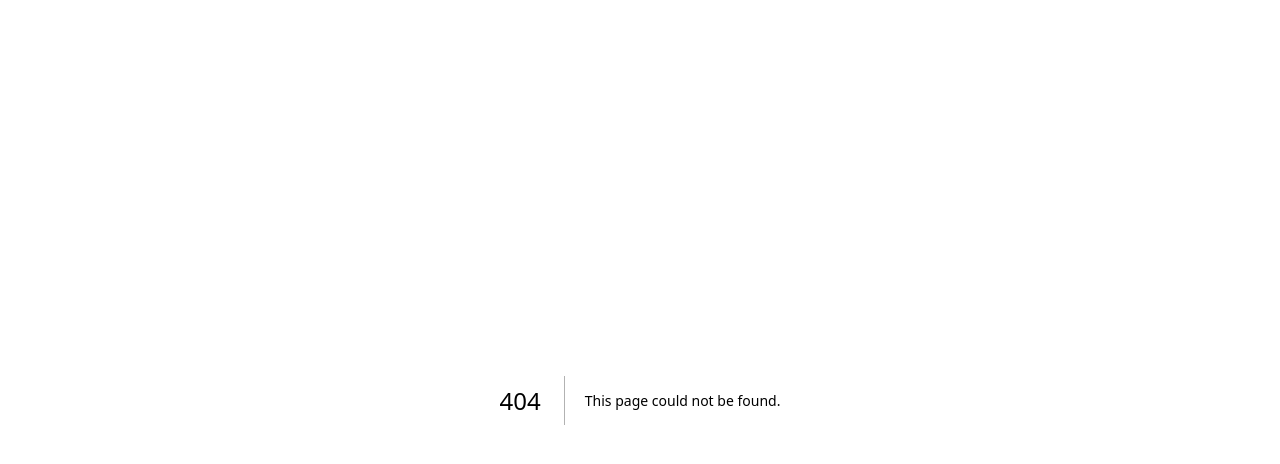
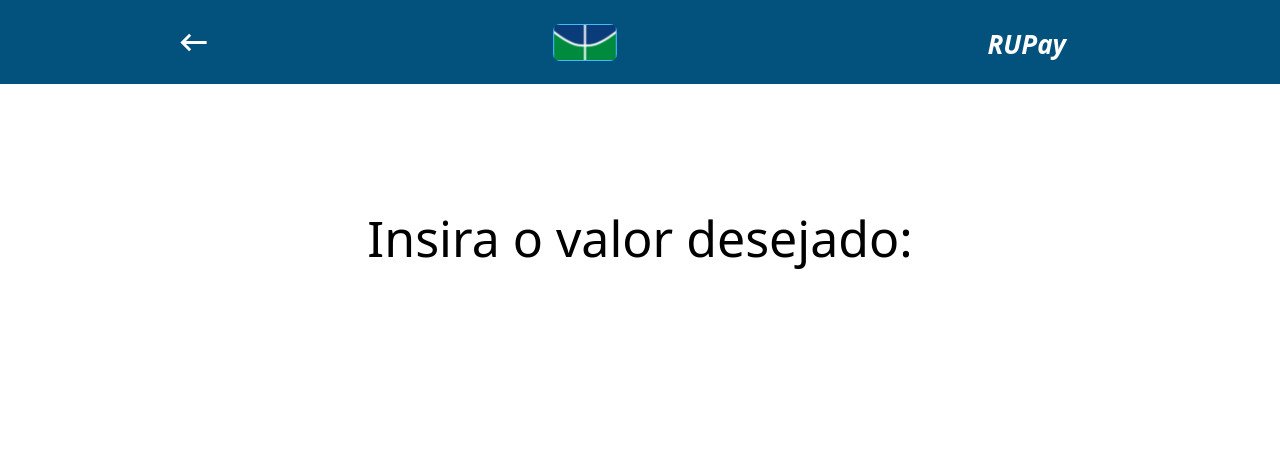
Before and after one commit to Mateustv/provisorio, a Next.js app: page /Pay in a window 1280 px wide. Before the commit this address had no page. Shown: the top 464 px of the page. Built offline with nearby package versions, Linux system fonts and the light colour scheme.

Commit message:
starting in pay pages

```diff
--- /dev/null
+++ b/src/pages/Pay/index.js
@@ -0,0 +1,16 @@
+import { Container, Head, LogoRupayIcon, Rupay, Mensagem,ButtonBack } from './style';
+
+
+export default function Pay() {
+    return(
+        <Container>
+            <Head>
+            <ButtonBack fontSize="large"/>
+            <LogoRupayIcon alt="logo" src="/logo_rupay.svg" />
+            <Rupay>RUPay</Rupay>
+            </Head>
+
+            <Mensagem>Insira o valor desejado:</Mensagem>
+        </Container>
+    )
+}
--- /dev/null
+++ b/src/pages/Pay/style.js
@@ -0,0 +1,59 @@
+const { styled } = require("@mui/material");
+import KeyboardBackspaceIcon from '@mui/icons-material/KeyboardBackspace';
+
+
+const Container = styled('div')`
+/* width: 420px; */
+height: 844px;
+overflow: hidden;
+text-align: center;
+display: flex;
+flex-direction: column;
+align-items: center;
+gap: 20px;
+font-family: var(--font-inter);
+`;
+
+
+const Rupay = styled('h2')`
+font-size: inherit;
+font-weight: 800;
+font-style: italic;
+font-family: inherit;
+display: inline-block;
+width: 194px;
+height: 33px;
+`;
+const ButtonBack = styled(KeyboardBackspaceIcon)`
+margin-left: 20px;
+cursor: pointer;
+`;
+const LogoRupayIcon = styled('img')`
+border-radius: var(--br-6xs);
+margin-left: 30px;
+width: 64px;
+height: 37px;
+`;
+
+const Head = styled('header')`
+  background-color: var(--color-steelblue);
+  width: 100%;
+  display: flex;
+  justify-content: space-around;
+  align-items: center;
+  height: 84px;
+  text-align: center;
+  font-size: var(--font-size-7xl);
+  color: var(--color-white);
+  font-family: var(--font-inter);
+`;
+
+const Mensagem = styled('h1')`
+display: inline-block;
+font-size: 50px;
+font-weight: 300;
+font-family: inherit;
+margin-top: 100px;
+`;
+
+export { Container, Rupay, ButtonBack, LogoRupayIcon, Head, Mensagem }
```
Also changed, not shown: src/pages/Pay/payPix/index.js (added), src/pages/Pay/payPix/style.js (added).
